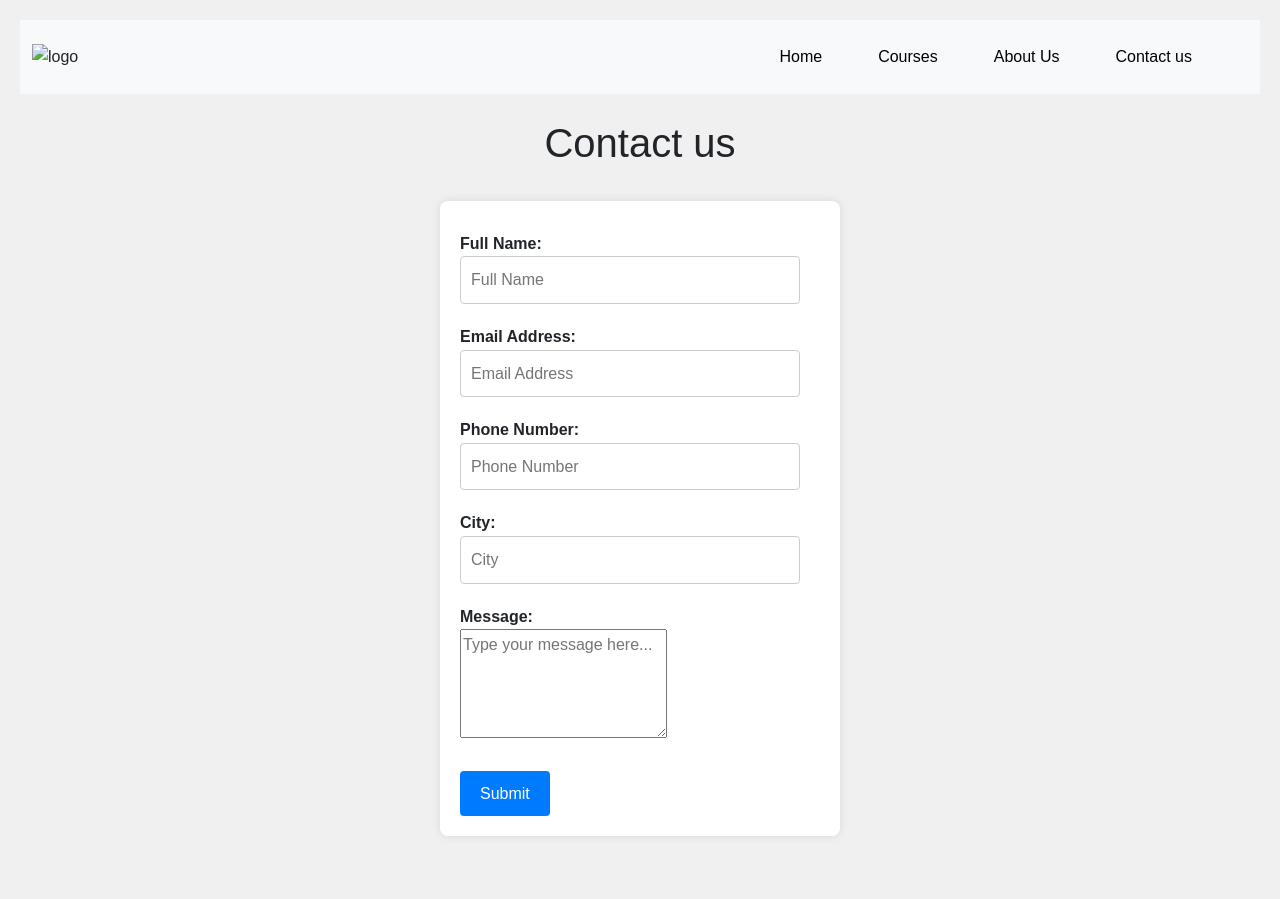
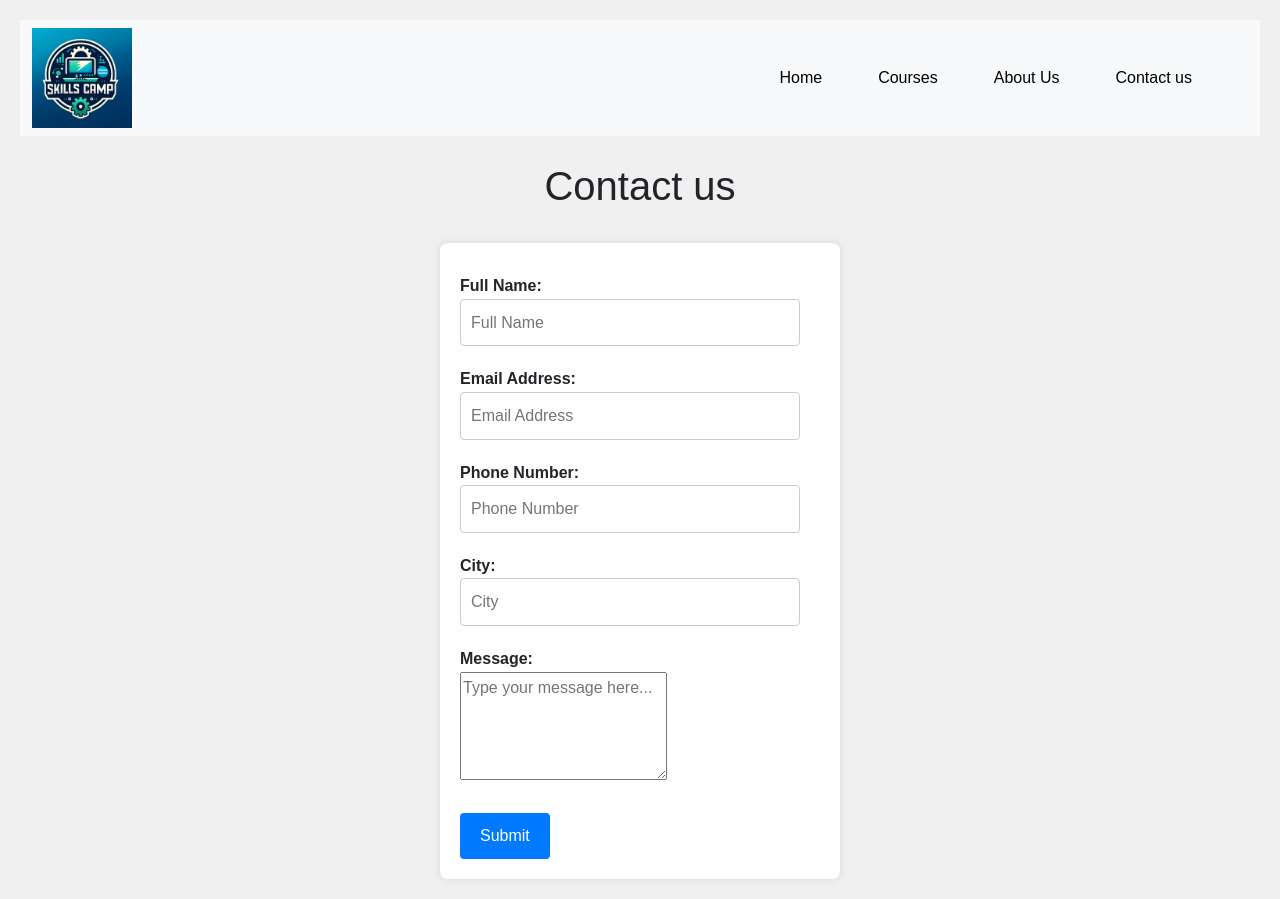
Before and after one commit to Mohamedabdikadir7/skill-camp, a plain HTML site: page contact.html in a window 1280 px wide. Before the commit the page ends 856 px from the top, so only its background shows below. Drawn offline with nearby package versions, Linux system fonts and the light colour scheme; the site is published under a folder, as on GitHub Pages, so addresses that start at the root find nothing.

Commit message:
final push

```diff
--- a/contact.html
+++ b/contact.html
@@ -60,7 +60,7 @@
         <nav class="navbar navbar-expand-lg bg-body-tertiary">
             <div class="container-fluid">
                 <!-- Move the brand to the left -->
-               <img src="/images/DALL·E 2024-06-12 13.51.51 - Design a modern and sleek logo for a technology school called 'Skills Camp'. The logo should feature a stylized representation of a computer and a gea.webp" alt="logo" class="navbar-logo">
+               <img src="images/DALL·E 2024-06-12 13.51.51 - Design a modern and sleek logo for a technology school called 'Skills Camp'. The logo should feature a stylized representation of a computer and a gea.webp" alt="logo" class="navbar-logo">
 
                 <!-- Use margin-left: auto to push the nav links to the right -->
                 <div class="navbar-nav ml-auto p-2">
```
